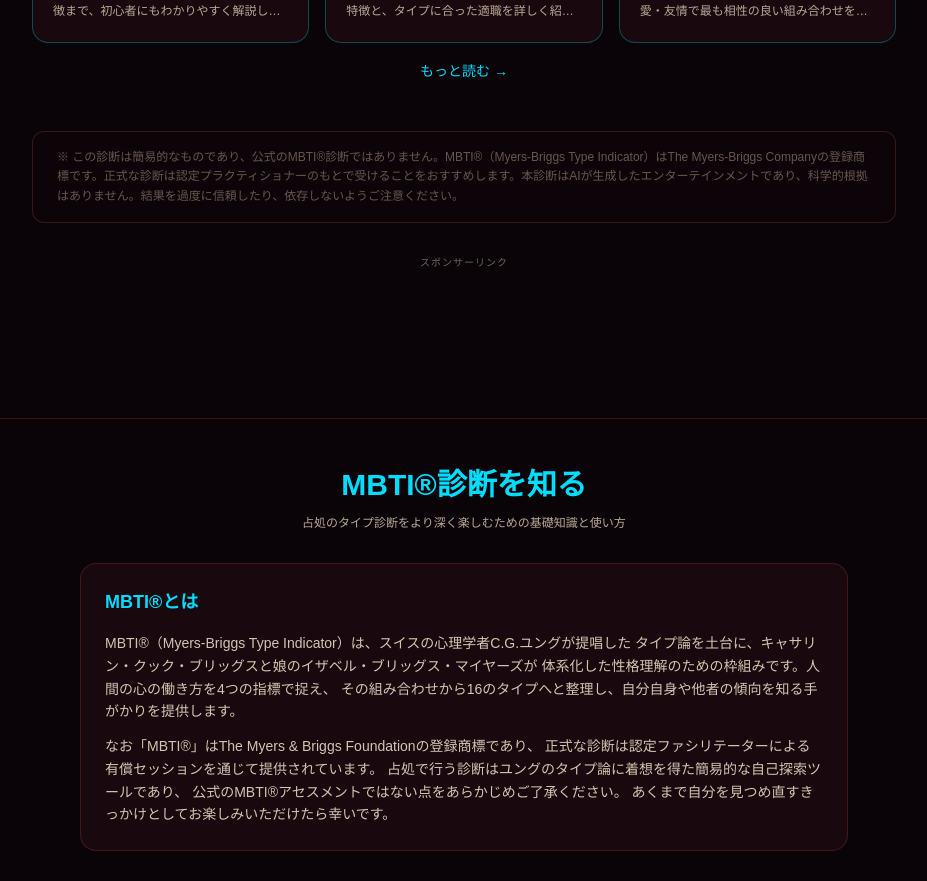
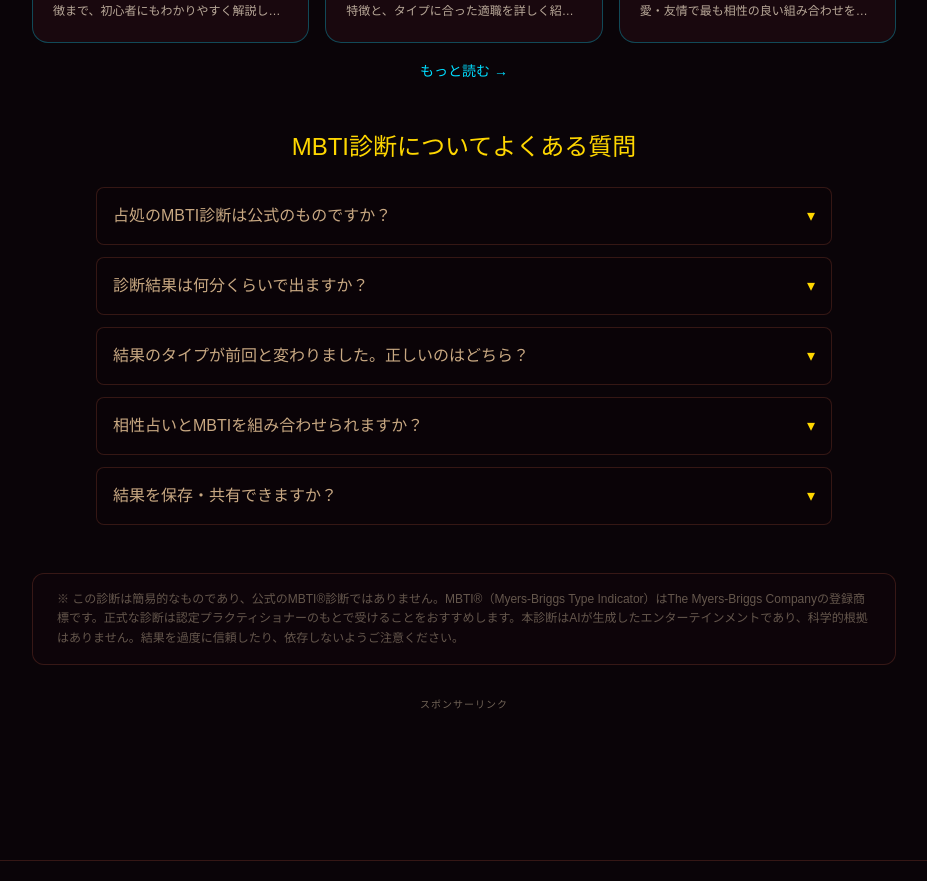
Before and after one commit to moumuri123123-sudo/ai-uranai, a Next.js app: page /mbti in a window 1280 px wide. Shown: the part 1280-2161 px from the top of the page, without its empty margins (176-1103 px from the left). Built offline with nearby package versions, Linux system fonts and the light colour scheme; no server answers; a web font is replaced by a local one.

Commit message:
feat(mbti): FAQセクションとJSON-LDを追加

```diff
--- a/src/app/mbti/page.tsx
+++ b/src/app/mbti/page.tsx
@@ -4,6 +4,9 @@
 import MbtiGuide from "@/components/fortune-guides/MbtiGuide";
 import { webApplicationJsonLd, breadcrumbJsonLd } from "@/lib/jsonld";
 import ReadingExperience from "./ReadingExperience";
+import FAQSection from "@/components/FAQSection";
+import FAQJsonLd from "@/components/FAQJsonLd";
+import { mbtiFaqs } from "@/lib/faqs/mbti";
 
 const jsonLdData = JSON.stringify([
   webApplicationJsonLd({ name: "MBTI性格診断", description: "16タイプの性格診断であなたをAIが分析しアドバイスします", path: "/mbti" }),
@@ -33,6 +36,9 @@
 
         <ReadingExperience relatedArticles={<RelatedArticles category="mbti" />} />
 
+        <FAQJsonLd id="faq-mbti" items={mbtiFaqs.items} />
+        <FAQSection title={mbtiFaqs.title} items={mbtiFaqs.items} idPrefix="faq-mbti" />
+
         {/* 注意書き */}
         <div className="mt-12 rounded-xl border border-border bg-surface/30 px-6 py-4">
           <p className="text-xs leading-relaxed text-muted/70">
```
